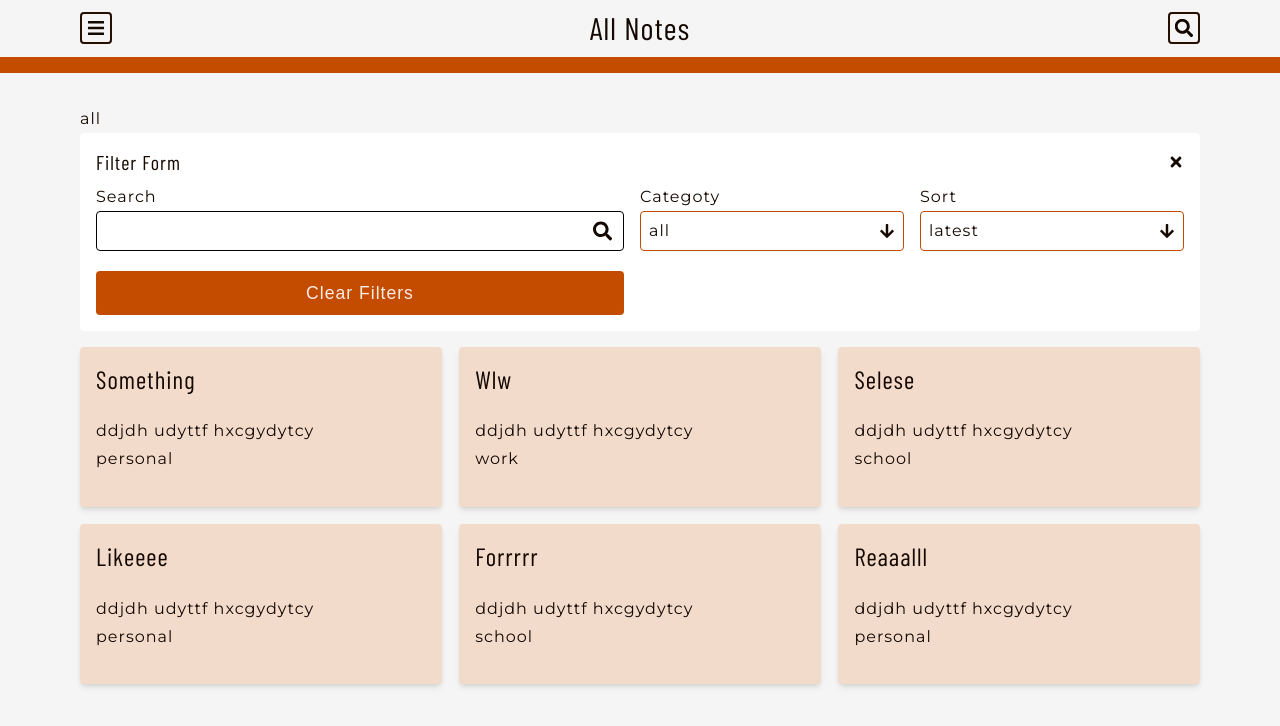
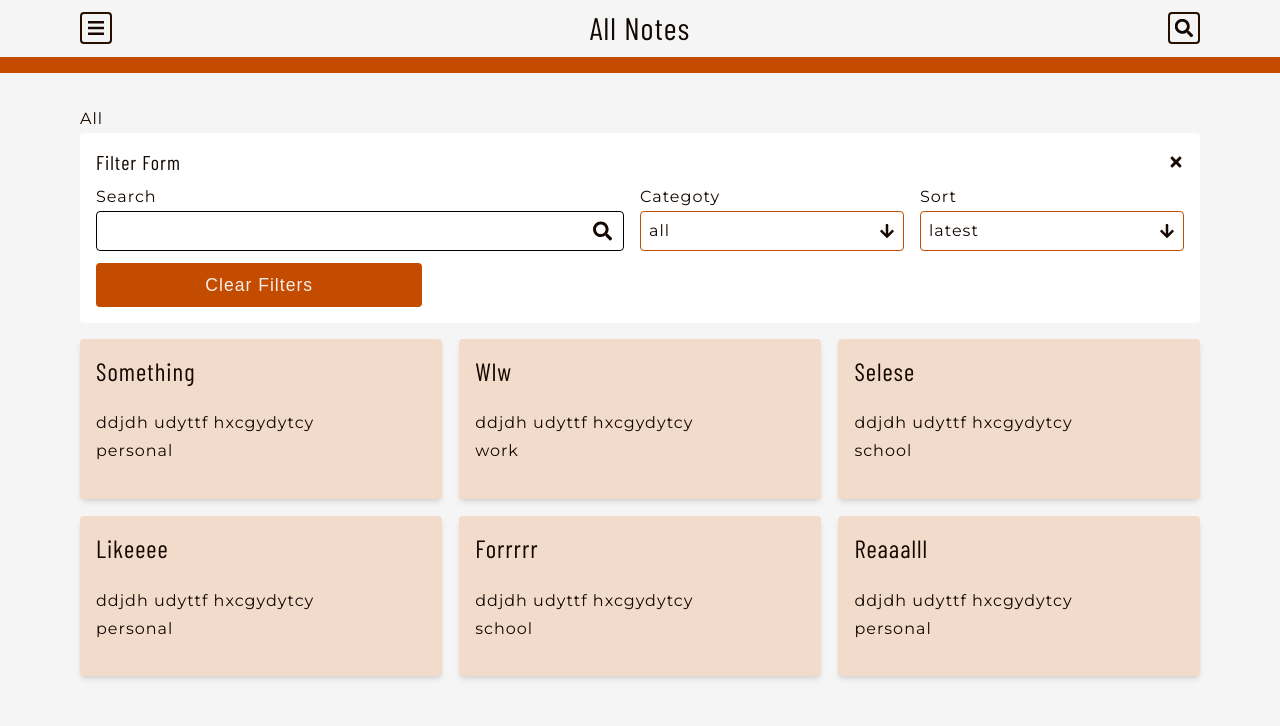
Before and after one commit to Vhickyy/Note-Client, a React (Vite) app: page /dashboard/allnotes in a window 1280 px wide. Both pictures are taken after a click on the element "Filter Form". Shown: the top 726 px of the page. Built offline with nearby package versions, Linux system fonts and the light colour scheme.

Commit message:
extra structure and types to filterform

```diff
--- a/src/components/Dashboard/AllNotes/AllNoteComponent.tsx
+++ b/src/components/Dashboard/AllNotes/AllNoteComponent.tsx
@@ -1,11 +1,15 @@
 import styled from "styled-components";
 import data from "../../../fakeData/fakedata";
+import { useState } from "react";
 
 import Filterform from "./Filterform";
 const AllNotesComponenent = () => {
+  const [sort,setSort] = useState({show:false,sort:"latest"});
+    const [category,setCategory] = useState({show:false,category:"all"});
+    const [showForm, setShowForm] = useState(false)
   return (
     <Wrapper>
-      <Filterform/>
+      <Filterform sort={sort} setSort={setSort} category={category} setCategory={setCategory} showForm={showForm} setShowForm={setShowForm}/>
       <div className="card-wrapper">
         {data.map((i,index)=>{
           return(
--- a/src/components/Dashboard/AllNotes/Filterform.tsx
+++ b/src/components/Dashboard/AllNotes/Filterform.tsx
@@ -1,14 +1,13 @@
-import { useState} from "react";
 import { FaArrowDown, FaSearch, FaTimes } from "react-icons/fa";
 import styled from "styled-components";
 import { sortList, categoryList } from "../../../fakeData/fakedata";
-const Filterform = () => {
-    const [sort,setSort] = useState({show:false,sort:"latest"});
-    const [category,setCategory] = useState({show:false,category:"all"});
-    const [showForm, setShowForm] = useState(false)
+import { Filter } from "../../../types/types";
+
+const Filterform = ({sort,category,setCategory,setSort,showForm,setShowForm}:Filter) => {
+
   return (
     <>
-        <p>{category.category}</p>
+        <p>{category.category[0].toUpperCase()}{category.category.slice(1)}</p>
         <Wrapper>
             <div className="flex" onClick={()=>{setShowForm(pre=>!pre);
             setCategory({...category,show:false});
@@ -17,7 +16,8 @@ const Filterform = () => {
                 <h5>Filter Form</h5>
                 {!showForm ? <FaArrowDown/> : <FaTimes/>}
             </div>
-            {showForm && <div className="flex2">
+            {showForm && <div>
+                <div className="flex2">
                     <div>
                         <label htmlFor="seach">Search</label>
                         <div className="search">
@@ -67,6 +67,7 @@ const Filterform = () => {
                             </ul>
                         </div>}
                     </div>
+                </div>
                 <button>Clear Filters</button>
             </div>}
         </Wrapper>
@@ -80,6 +81,9 @@ const Wrapper = styled.form`
     padding: 1rem;
     margin-bottom: 1rem;
     border-radius: var(--borderRadius);
+    button{
+        width: 100%;
+    }
     .flex{
         display: flex;
         justify-content: space-between;
@@ -141,13 +145,14 @@ const Wrapper = styled.form`
         }
     }
     @media screen and (min-width: 650px) {
-        /* .flex{
-            display: none;
-        } */
         .flex2{
             display: grid;
             grid-template-columns: 2fr 1fr 1fr;
             gap: 1rem;
         }
+        button{
+            width: 30%;
+            margin-top: .5rem;
+        }
     }
 `
--- /dev/null
+++ b/src/types/types.ts
@@ -0,0 +1,20 @@
+export type Filter = {
+    sort:{
+        show:boolean,
+        sort:string
+    },
+    category: {
+        show: boolean,
+        category:string
+    },
+    setSort:React.Dispatch<React.SetStateAction<{
+    show: boolean;
+    sort: string;
+}>>,
+    setCategory: React.Dispatch<React.SetStateAction<{
+    show: boolean;
+    category: string;
+}>>,
+    showForm: boolean,
+    setShowForm: React.Dispatch<React.SetStateAction<boolean>>
+}
```
Lines whose indentation alone changed are shown as unchanged.
